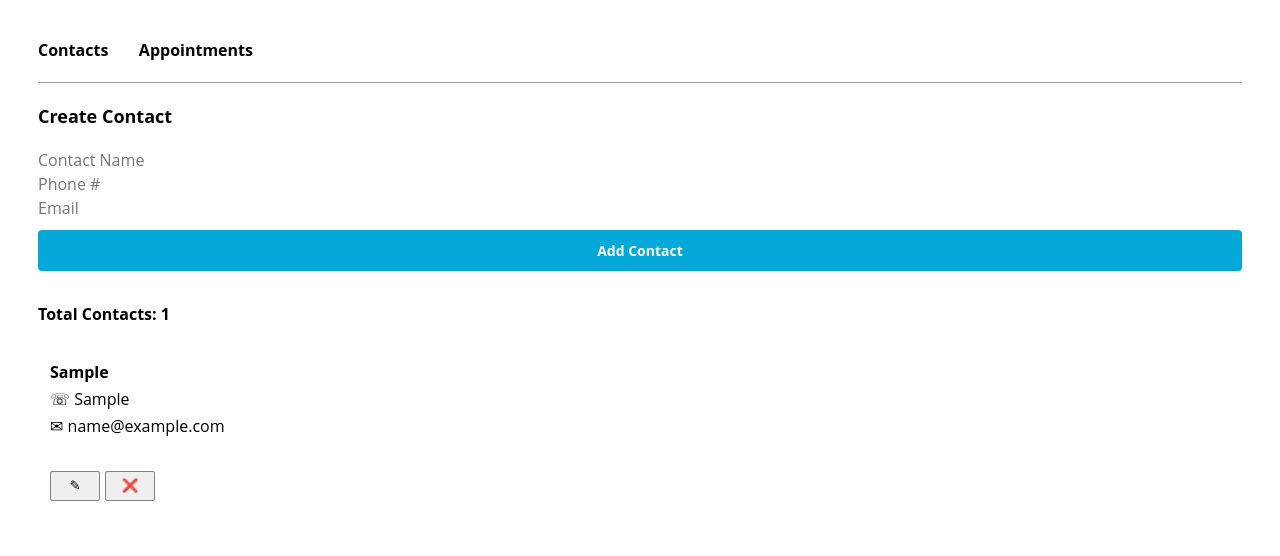
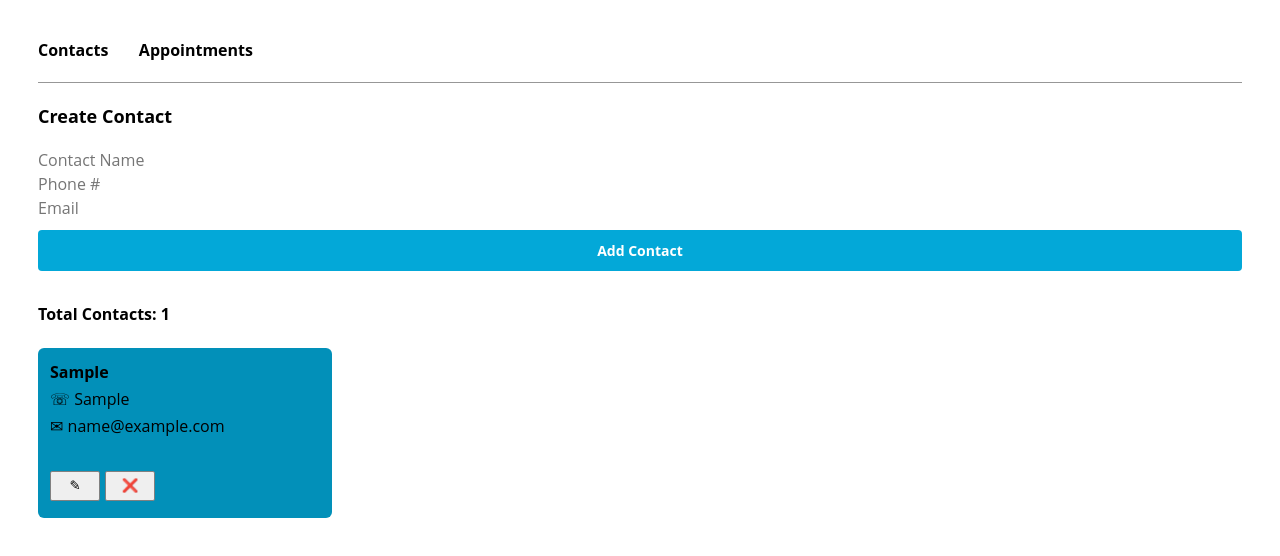
Before and after one commit to amirmalik798/frontend-contacts-appointment-planner-redux, a React (Vite) app: page / in a window 1280 px wide. Both pictures are taken after typing "Sample", "Sample", "name@example.com" into the empty fields and a click on the input "Add Contact". Shown: the top 556 px of the page. Built offline with nearby package versions, Linux system fonts and the light colour scheme.

Commit message:
Update App.css

```diff
--- a/src/App.css
+++ b/src/App.css
@@ -127,7 +127,7 @@ textarea {
   width: 100%;
   min-height: 170px;
   height: 100%;
-
+  background-color: #0290b9;
   display: flex;
   flex-direction: column;
   justify-content: space-between;
```
